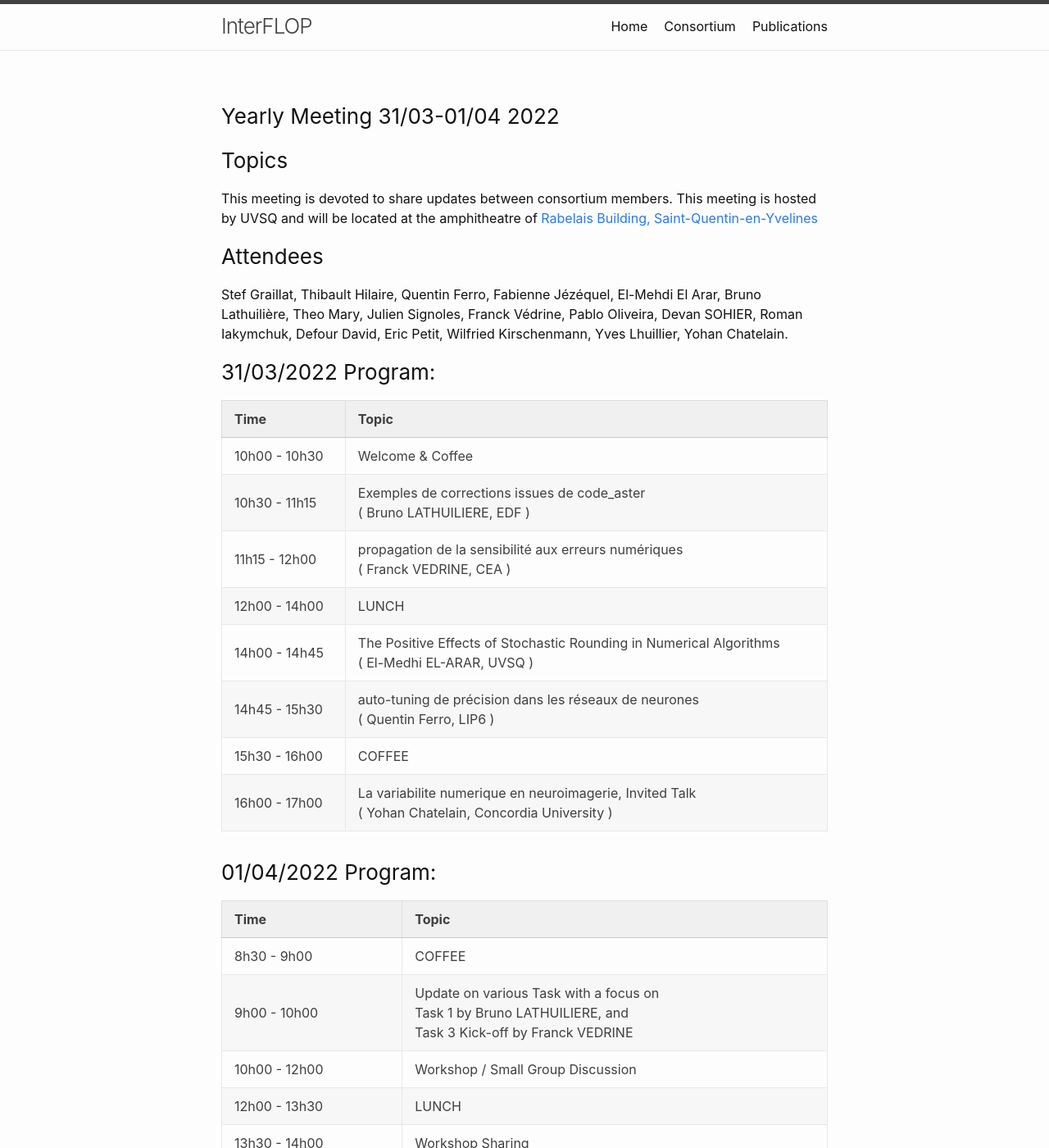
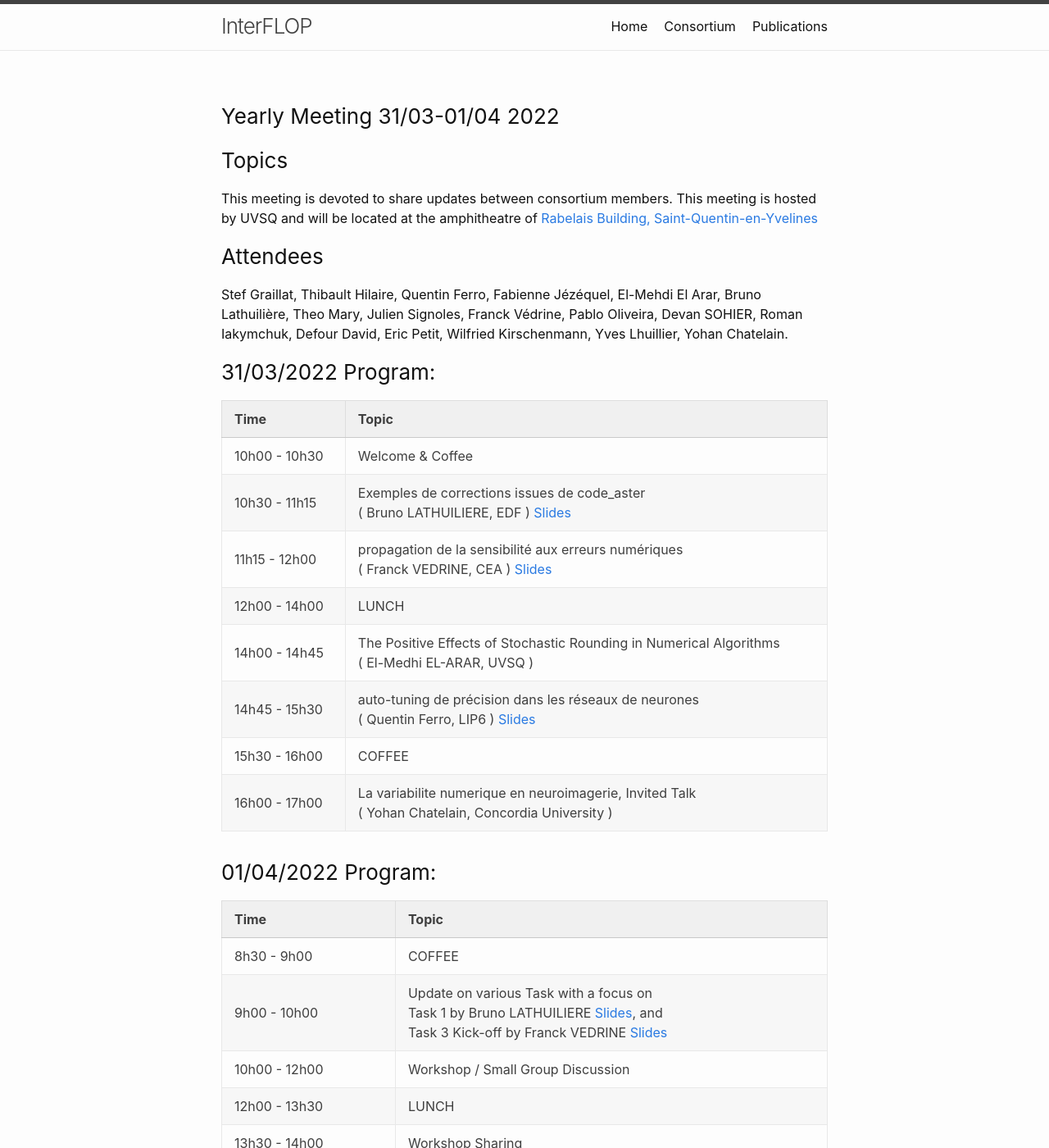
Before and after one commit to interflop/interflop, a Jekyll site: the page built from meeting31032022.md, in a window 1280 px wide and 1400 px high. Shown: the whole window at 82% size. Built offline with Jekyll 4.4.1, drawn with Linux system fonts in a browser that asks for light colours.

Commit message:
Update 310322 meetings with slides

```diff
--- a/meeting31032022.md
+++ b/meeting31032022.md
@@ -19,11 +19,11 @@ Stef Graillat, Thibault Hilaire, Quentin Ferro, Fabienne Jézéquel, El-Mehdi El
 | Time          | Topic  |
 | ------------- | ------ |
 | 10h00 - 10h30 | Welcome & Coffee|
-| 10h30 - 11h15 | Exemples de corrections issues de code_aster <br> ( Bruno LATHUILIERE, EDF ) |
-| 11h15 - 12h00 | propagation de la sensibilité aux erreurs numériques <br> ( Franck VEDRINE, CEA )  |
+| 10h30 - 11h15 | Exemples de corrections issues de code_aster <br> ( Bruno LATHUILIERE, EDF ) [Slides](/documents/310322_Lathuiliere.pdf) |
+| 11h15 - 12h00 | propagation de la sensibilité aux erreurs numériques <br> ( Franck VEDRINE, CEA ) [Slides](/documents/310322_Vedrine.pdf) |
 | 12h00 - 14h00 | LUNCH |
 | 14h00 - 14h45 | The Positive Effects of Stochastic Rounding in Numerical Algorithms <br> ( El-Medhi EL-ARAR, UVSQ ) |
-| 14h45 - 15h30 | auto-tuning de précision dans les réseaux de neurones <br> ( Quentin Ferro, LIP6 ) |
+| 14h45 - 15h30 | auto-tuning de précision dans les réseaux de neurones <br> ( Quentin Ferro, LIP6 ) [Slides](/documents/310322_Ferro.pdf) |
 | 15h30 - 16h00 | COFFEE |
 | 16h00 - 17h00 | La variabilite numerique en neuroimagerie, Invited Talk <br> ( Yohan Chatelain, Concordia University ) |
 
@@ -33,7 +33,7 @@ Stef Graillat, Thibault Hilaire, Quentin Ferro, Fabienne Jézéquel, El-Mehdi El
 | Time          | Topic  |
 | ------------- | ------ |
 |  8h30 -  9h00 | COFFEE |
-|  9h00 - 10h00 | Update on various Task with a focus on <br> Task 1 by Bruno LATHUILIERE, and <br> Task 3 Kick-off by Franck VEDRINE |
+|  9h00 - 10h00 | Update on various Task with a focus on <br> Task 1 by Bruno LATHUILIERE [Slides](/documents/010422_Lathuilier.pdf), and <br> Task 3 Kick-off by Franck VEDRINE [Slides](/documents/010422_Vedrine2.pdf)|
 | 10h00 - 12h00 | Workshop / Small Group Discussion |
 | 12h00 - 13h30 | LUNCH |
 | 13h30 - 14h00 | Workshop Sharing |
```
Also changed, not shown: 6 other files.
